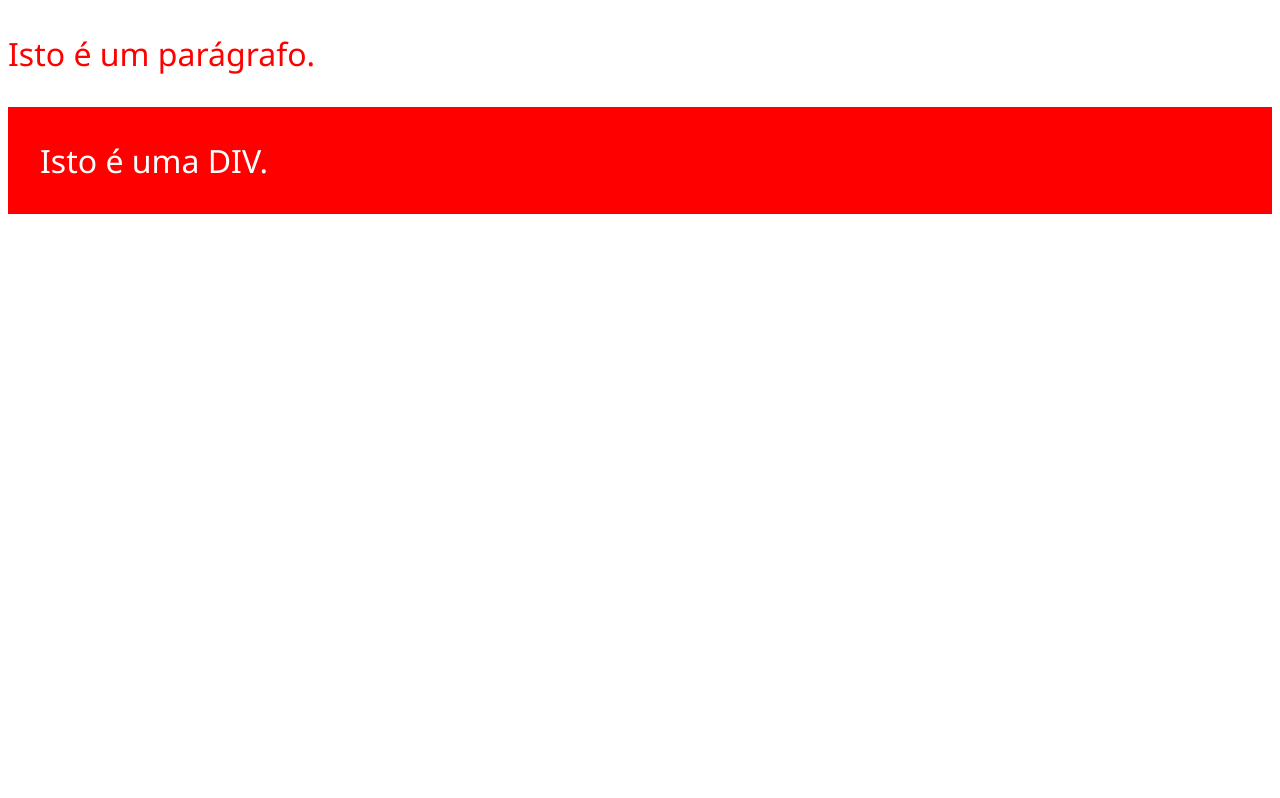
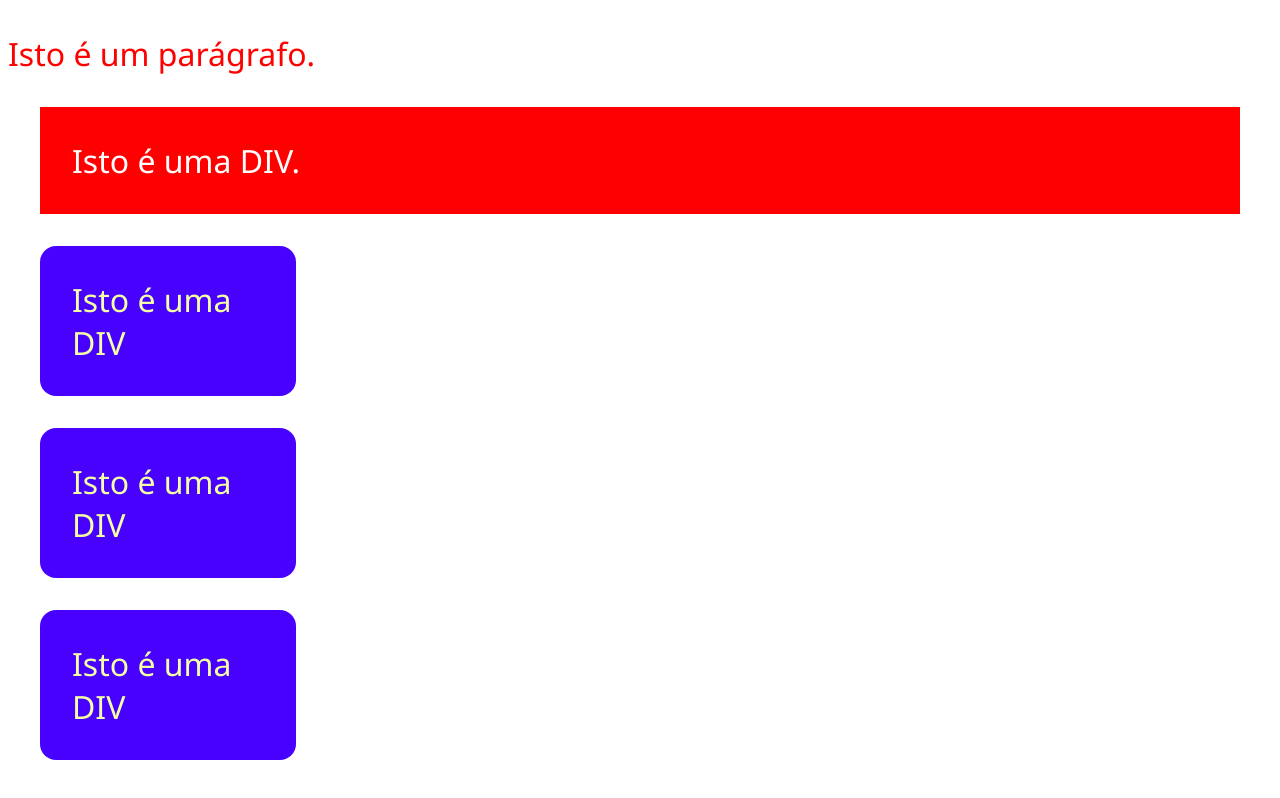
Before and after one commit to arthurzyzz/pbr-diw-4963101-exemplo-01, a plain HTML site: page index.html in a window 1280 px wide. Drawn offline with Linux system fonts and the light colour scheme.

Commit message:
Criação do arquivo HMTL

```diff
--- a/index.html
+++ b/index.html
@@ -9,10 +9,20 @@
         p{
             color: blue;
         }
+        div {
+            margin: 1rem;
+        }
         #primeira-div{
             color:white;
             background-color: red;
             padding: 1rem;
+        }
+        .item{
+            color: #f4ffa3;
+            background-color: #4800ff;
+            padding:1rem;
+            width: 6rem;
+            border-radius: .5rem;
         }
     </style>
 </head>
@@ -25,6 +35,9 @@
     <div id="primeira-div">
         Isto é uma DIV.
     </div>
+    <div class="item">Isto é uma DIV</div>
+    <div class="item">Isto é uma DIV</div>
+    <div class="item">Isto é uma DIV</div>
 </body>
 
 </html>
```
